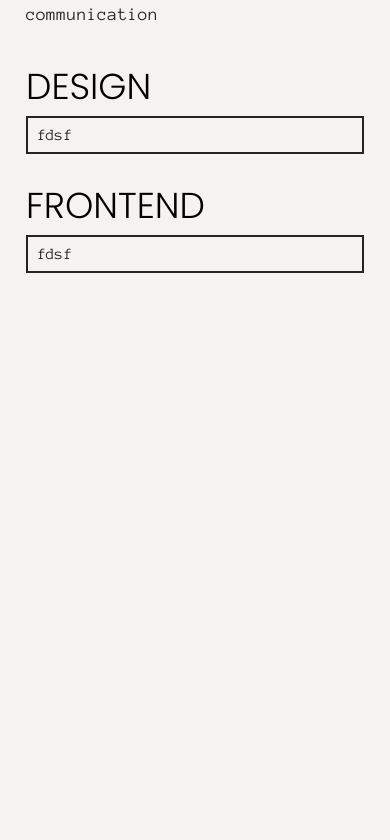
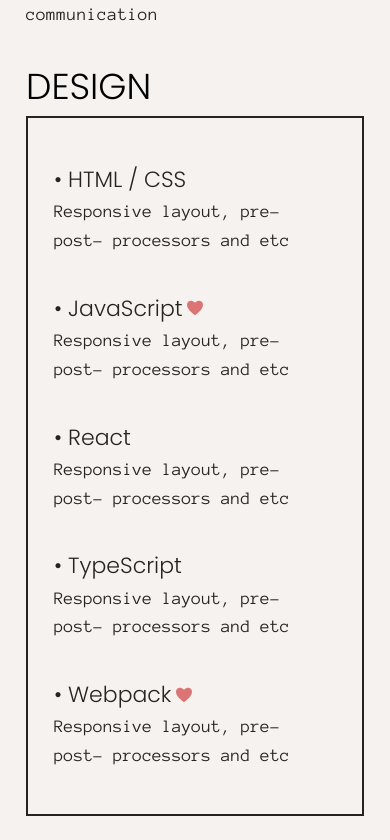
Before and after one commit to an4morph/an4morph.github.io, a React (Create React App) app: page / in a window 390 px wide. Shown: the part 1204-2044 px from the top of the page. Before the commit the page ends 1508 px from the top, so only its background shows below. Built offline with nearby package versions, Linux system fonts and the light colour scheme.

Commit message:
add responsive skills content

```diff
--- a/src/components/skills-block/index.tsx
+++ b/src/components/skills-block/index.tsx
@@ -1,7 +1,40 @@
 import { useRef } from "react"
 
+import { nanoid } from "nanoid"
+
+import { Skill } from "../../types"
 import { Container, StyledSkillsBox } from "./styled"
 import { useAnimation } from "./useAnimation"
+
+const designSkills: Skill[] = [
+  {
+    id: nanoid(),
+    name: 'HTML / CSS',
+    desc: 'Responsive layout, pre- post- processors and etc'
+  },
+  {
+    id: nanoid(),
+    name: 'JavaScript',
+    desc: 'Responsive layout, pre- post- processors and etc',
+    isFav: true,
+  },
+  {
+    id: nanoid(),
+    name: 'React',
+    desc: 'Responsive layout, pre- post- processors and etc'
+  },
+  {
+    id: nanoid(),
+    name: 'TypeScript',
+    desc: 'Responsive layout, pre- post- processors and etc'
+  },
+  {
+    id: nanoid(),
+    name: 'Webpack',
+    desc: 'Responsive layout, pre- post- processors and etc',
+    isFav: true,
+  },
+]
 
 export const SkillsBlock: React.FC= () => {
   const trigger = useRef() as React.MutableRefObject<HTMLDivElement>
@@ -12,8 +45,14 @@
     <Container
       ref={trigger}
     >
-      <StyledSkillsBox title="Design" />
-      <StyledSkillsBox title="Frontend" />
+      <StyledSkillsBox
+        skills={designSkills}
+        title="Design"
+      />
+      <StyledSkillsBox
+        skills={designSkills}
+        title="Frontend"
+      />
     </Container>
   )
 }
--- a/src/components/skills-box/index.tsx
+++ b/src/components/skills-box/index.tsx
@@ -1,11 +1,14 @@
-import { Container, Title } from "./styled"
+import { ReactComponent as Heart } from '../../assets/icons/heart.svg'
+import { Skill } from "../../types"
+import { Container, Desc, Name, SkillContainer, Title } from "./styled"
 
 type Props = {
   title: string
   className?: string
+  skills: Skill[]
 }
 
-export const SkillsBox: React.FC<Props> = ({ title, className }) => {
+export const SkillsBox: React.FC<Props> = ({ title, className, skills }) => {
   return (
     <div
       className={className}
@@ -14,7 +17,14 @@
         {title}
       </Title>
       <Container>
-        fdsf
+        {
+          skills.map(({ id, name, desc, isFav }) => (
+            <SkillContainer key={id}>
+              <Name>• {name}{isFav ? <Heart /> : null}</Name>
+              <Desc>{desc}</Desc>
+            </SkillContainer>
+          ))
+        }
       </Container>
     </div>
   )
--- a/src/components/skills-box/styled.ts
+++ b/src/components/skills-box/styled.ts
@@ -7,8 +7,9 @@
 export const Container = styled.div`
   background-color: ${Colors.webWhite};
   color: ${Colors.webBlack};
-  padding: 2.3vw;
+  padding: 26px;
   width: 100%;
+  overflow: auto;
 
   ${
     MediaCreator((msize: MediaSizes) => css`
@@ -18,6 +19,15 @@
 
   @media ${media.desktop} {
     height: 36vw;
+    padding: 2.3vw;
+  }
+`
+
+export const SkillContainer = styled.div`
+  padding: 18px 0;
+
+  @media ${media.desktop} {
+    padding: 1vw 0;
   }
 `
 
@@ -32,3 +42,31 @@
     font-size: 3vw;
   }
 `
+
+export const Name = styled.h3`
+  font-family: ${({ theme }) => theme.fonts.primary};
+  font-weight: 300;
+  line-height: 160%;
+  display: flex;
+  align-items: center;
+
+  & svg {
+    margin-left: 1vw;
+    color: ${Colors.like};
+  }
+
+  ${
+    MediaCreator((msize: MediaSizes) => css`
+      font-size: ${({ theme }) => theme.h3[msize]};
+    `)
+  }
+`
+
+export const Desc = styled.p`
+  line-height: 160%;
+  ${
+    MediaCreator((msize: MediaSizes) => css`
+      font-size: ${({ theme }) => theme.paragraph[msize]};
+    `)
+  }
+`
--- a/src/styles/theme.tsx
+++ b/src/styles/theme.tsx
@@ -23,6 +23,13 @@
     tabletS: '18px',
     tabletM: '18px',
     desktop: '1.4vw',
+  },
+  h3: {
+    mobileS: '22px',
+    mobileM: '22px',
+    tabletS: '22px',
+    tabletM: '22px',
+    desktop: '1.8vw',
   }
 }
 
--- a/src/styles/types.ts
+++ b/src/styles/types.ts
@@ -17,5 +17,6 @@
     gradient: string
     thickness: ThemeMedia
     paragraph: ThemeMedia
+    h3: ThemeMedia
   }
 }
```
Also changed, not shown: src/types.ts (+7 -0 lines), src/assets/icons/heart.svg (added).
